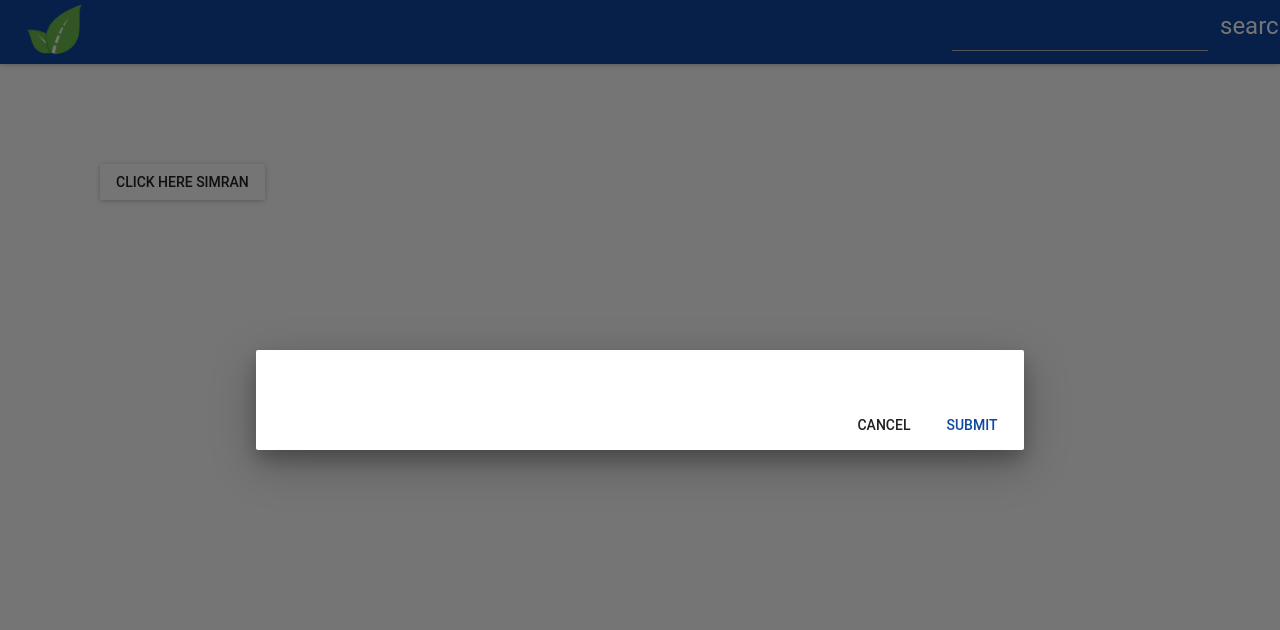
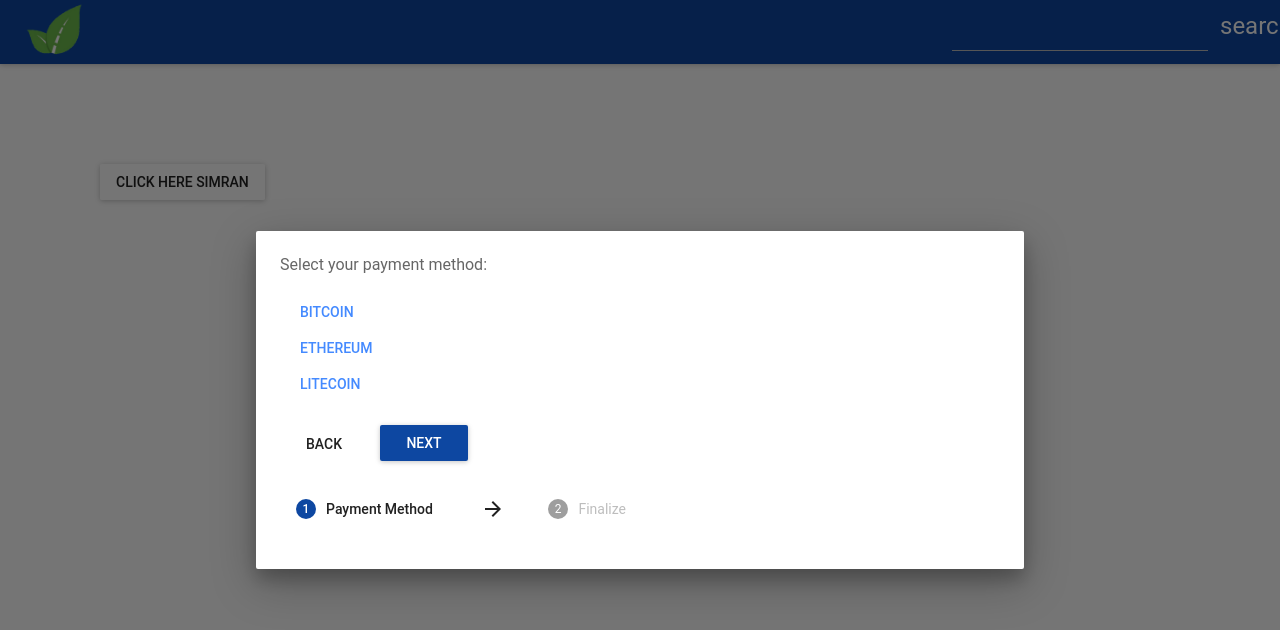
Before and after one commit to save-energy-project/frontend, a React (Create React App) app: page / in a window 1280 px wide. Both pictures are taken after a click on the button "CLICK HERE SIMRAN". Shown: the top 630 px of the page. Built offline with nearby package versions, Linux system fonts and the light colour scheme; what react-tap-event-plugin would draw is missing.

Commit message:
Add first popup

```diff
--- a/src/components/PaymentPopUp/index.jsx
+++ b/src/components/PaymentPopUp/index.jsx
@@ -1,38 +1,134 @@
 import React, { Component } from 'react';
 import Dialog from 'material-ui/Dialog';
 import FlatButton from 'material-ui/FlatButton';
+import FontIcon from 'material-ui/FontIcon'
+import RaisedButton from 'material-ui/RaisedButton';
+import {
+  Step,
+  Stepper,
+  StepLabel,
+} from 'material-ui/Stepper';
+import ArrowForwardIcon from 'material-ui/svg-icons/navigation/arrow-forward';
+
+import './popup.css';
 
 export default class PaymentPopUp extends Component {
   constructor (props) {
     super(props);
     this.state = {
       dialog: this.props.dialog,
+      stepIndex: 0
     }
+    this.handleNext = this.handleNext.bind(this);
+    this.handlePrev = this.handlePrev.bind(this);
   }
   componentWillReceiveProps (nextProps) {
     this.setState({ dialog: nextProps.dialog })
   }
-  handleClose = () => {
-    this.setState({ dialog: false })
+
+  handleNext() {
+    const {stepIndex} = this.state;
+
+    if (stepIndex < 2) {
+      this.setState({stepIndex: stepIndex + 1});
+    }
   }
+
+  handlePrev() {
+    const {stepIndex} = this.state;
+
+    if (stepIndex > 0) {
+      this.setState({stepIndex: stepIndex - 1});
+    } else {
+      this.setState({ dialog: false })
+    }
+  }
+
+  getStepContent(stepIndex) {
+    switch (stepIndex) {
+      case 0:
+        return (
+          <div>
+            Select your payment method: <br/> <br/>
+            <FlatButton
+              target="_blank"
+              label="Bitcoin"
+              secondary={true}
+              icon={<FontIcon className="muidocs-icon-custom-github" />}
+            /> <br/>
+            <FlatButton
+              target="_blank"
+              label="Ethereum"
+              secondary={true}
+              icon={<FontIcon className="muidocs-icon-custom-github" />}
+            /> <br/>
+            <FlatButton
+              target="_blank"
+              label="Litecoin"
+              secondary={true}
+              icon={<FontIcon className="muidocs-icon-custom-github" />}
+            />
+          </div>
+        );
+
+      case 1:
+        return (
+          <p>
+            {'An ad group contains one or more ads which target a shared set of keywords.'}
+          </p>
+        );
+
+      case 2:
+        return (
+          <p>
+            {'Try out different ad text to see what brings in the most customers, and learn ' +
+            'how to enhance your ads using features like ad extensions. If you run into any ' +
+            'problems with your ads, find out how to tell if they\'re running and how to ' +
+            'resolve approval issues.'}
+          </p>
+        );
+    }
+  }
+
   render () {
-    const actions = [
-      <FlatButton
-        label="Cancel"
-        onClick={this.handleClose}
-      />,
-      <FlatButton
-        label="Submit"
-        primary={true}
-        onClick={this.handleClose}
-      />,
-    ];
+    const {stepIndex} = this.state;
 
     return (
       <Dialog
-        actions={actions}
         open={this.state.dialog}
-      />
+      >
+
+
+        {this.getStepContent(stepIndex)}
+
+        <div className="popup-btn" style={{marginTop: 24, marginBottom: 12}}>
+          <FlatButton
+            label="Back"
+            onClick={this.handlePrev}
+            style={{marginRight: 12}}
+          />
+          <RaisedButton
+            label={stepIndex === 2 ? 'Finish' : 'Next'}
+            primary={true}
+            onClick={this.handleNext}
+          />
+        </div>
+
+        <div className="popup-stepper">
+          <Stepper activeStep={stepIndex} connector={<ArrowForwardIcon />}>
+            <Step>
+              <StepLabel>Payment Method</StepLabel>
+            </Step>
+
+            <Step>
+              <StepLabel>Finalize</StepLabel>
+            </Step>
+
+          </Stepper>
+        </div>
+
+
+      </Dialog>
     );
   }
 }
--- /dev/null
+++ b/src/components/PaymentPopUp/popup.css
@@ -0,0 +1,8 @@
+.popup-btn {
+	margin-top: 24px;
+	margin-bottom: 12px;
+}
+
+.popup-stepper {
+	width: 50%;
+}
```
